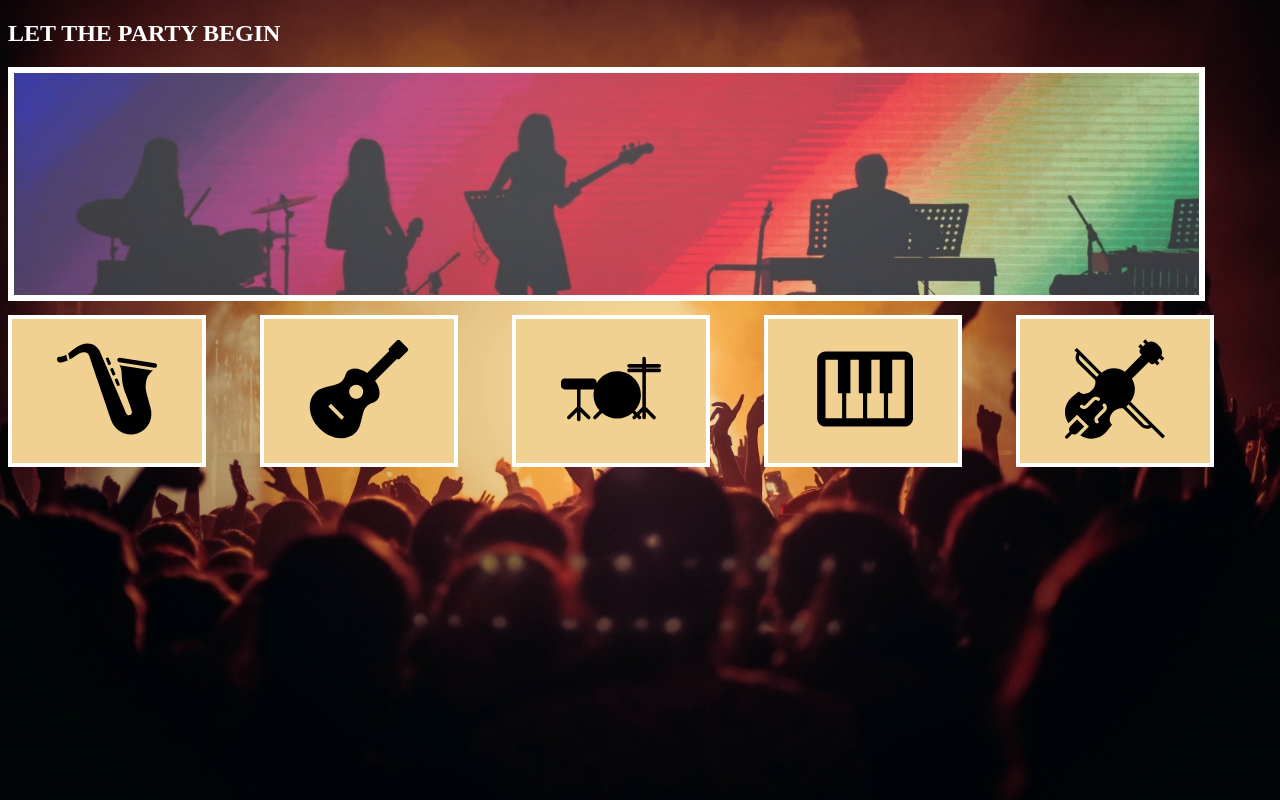
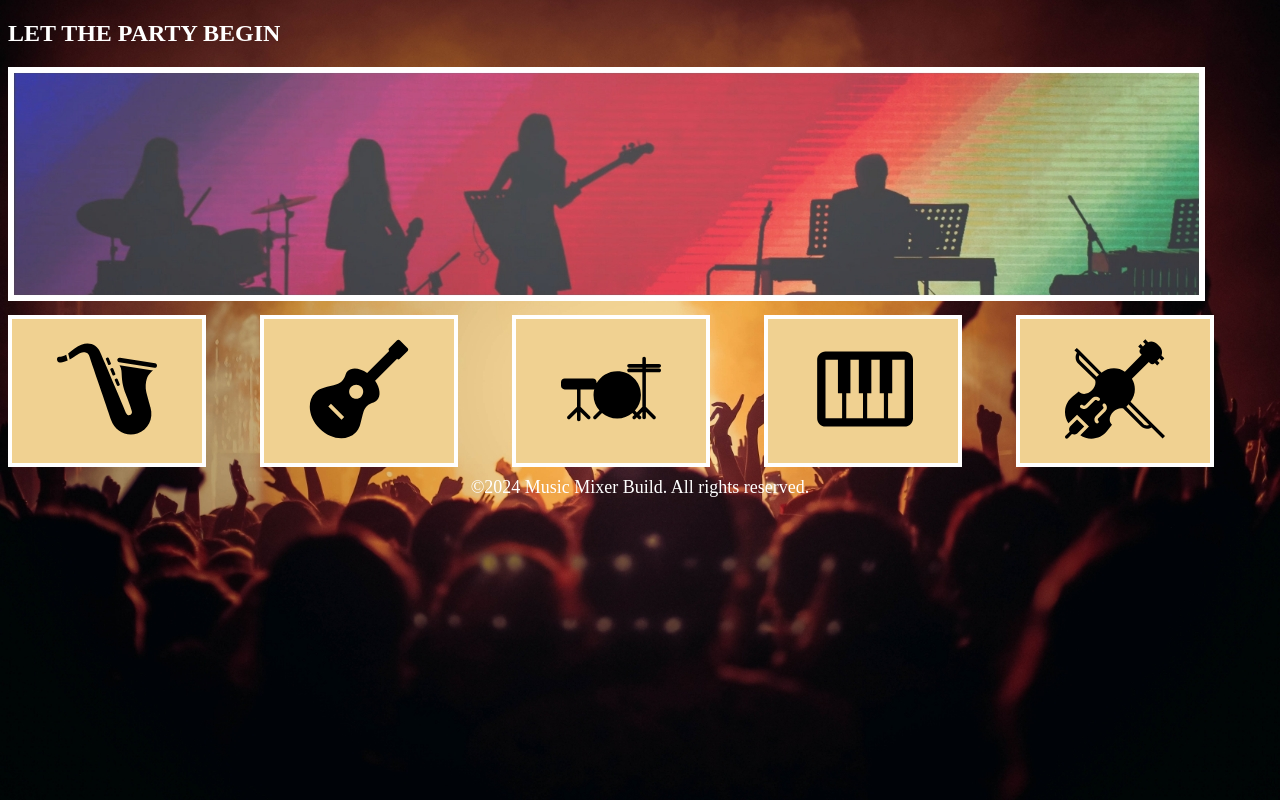
Before and after one commit to shonsojan/Sojan_Shon_HM-3-CheckIn, a plain HTML site: page index.html in a window 1280 px wide. Drawn offline with Linux system fonts and the light colour scheme; files whose address does not match are found by name.

Commit message:
edited html

```diff
--- a/css/main.css
+++ b/css/main.css
@@ -27,3 +27,9 @@ h2{
     border-color: white;
     border-width: 4px;
   }
+
+footer{
+    color: white;
+    text-align: center;
+    font-size: 18px;
+}
--- a/index.html
+++ b/index.html
@@ -35,6 +35,9 @@
         </div>
 
     </main>
+    <footer>
+        &copy;2024  Music Mixer Build. All rights reserved.
+    </footer>
 
 </body>
 </html>
```
